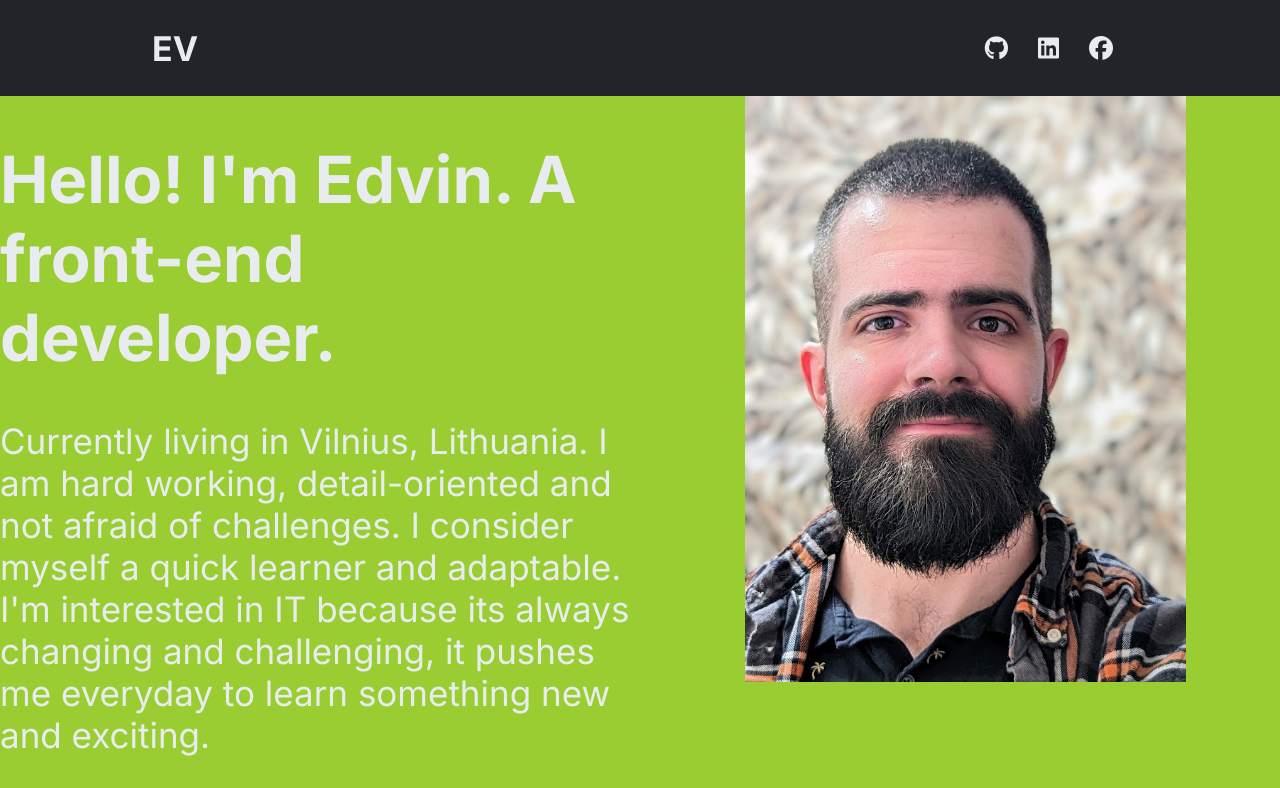
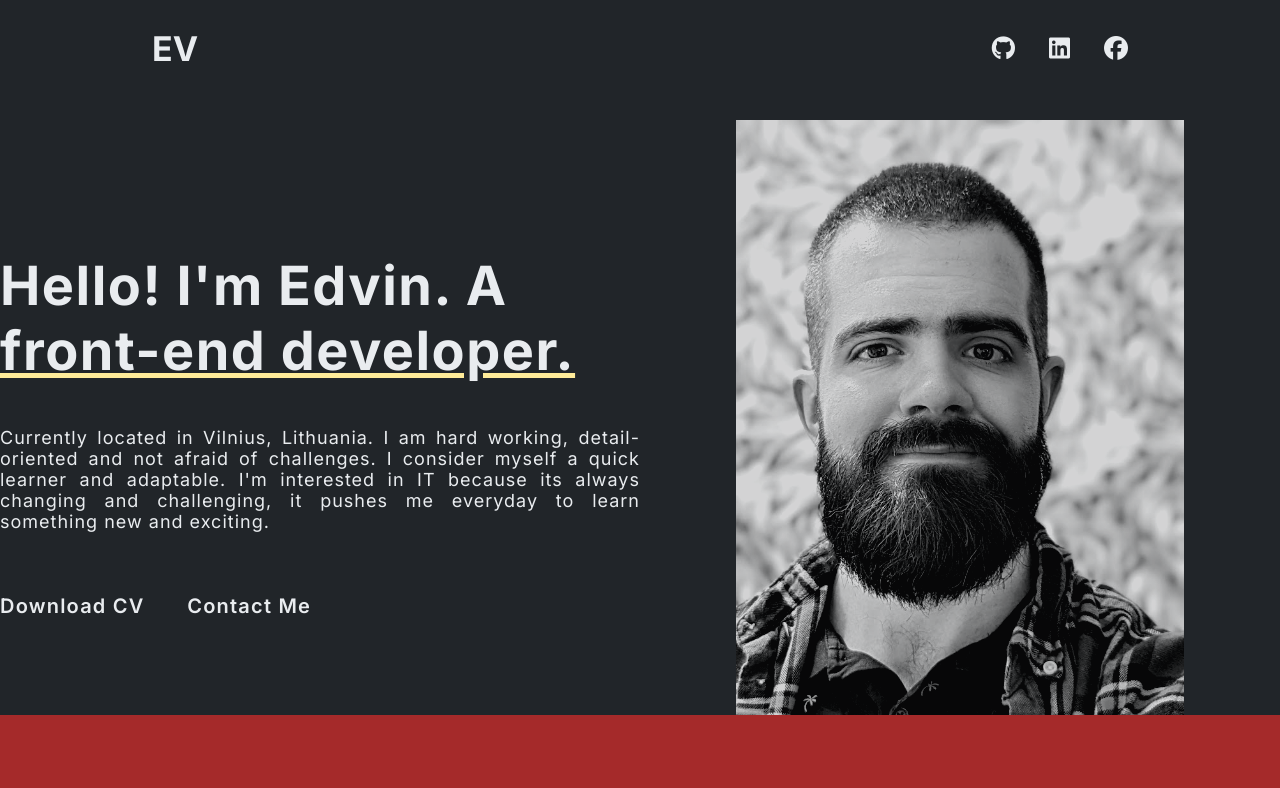
Before and after one commit to Dvin12/Portfolio, a website: page index.html in a window 1280 px wide. Shown: the top 788 px of the page. Drawn offline with Linux system fonts and the light colour scheme.

Commit message:
Header
Styled the header,

```diff
--- a/index.html
+++ b/index.html
@@ -32,16 +32,16 @@
 
     <header class="header">
       <div class="header__text-box">
-        <h1>Hello! I'm Edvin. A front-end developer.</h1>
+        <h1>Hello! I'm Edvin. A <span>front-end developer.</span></h1>
         <p>
-          Currently living in Vilnius, Lithuania. I am hard working,
+          Currently located in Vilnius, Lithuania. I am hard working,
           detail-oriented and not afraid of challenges. I consider myself a
           quick learner and adaptable. I'm interested in IT because its always
           changing and challenging, it pushes me everyday to learn something new
           and exciting.
         </p>
-        <a href="#" class="btn">Download CV</a>
-        <a href="#" class="btn">Contact Me</a>
+        <a href="#" class="btn header__text-box__btn">Download CV</a>
+        <a href="#" class="btn header__text-box__btn">Contact Me</a>
       </div>
       <img src="./img/MAIN-1.jpg" alt="" class="header__img-box" />
     </header>
--- a/sass/_header.scss
+++ b/sass/_header.scss
@@ -1,20 +1,44 @@
 .header {
   max-width: 160rem;
   margin: 0 auto;
-  background-color: yellowgreen;
+  margin-top: 2.4rem;
   display: grid;
   grid-template-columns: repeat(2, 1fr);
-  gap: 2rem;
 
-  &__text-box h1 {
-    font-size: 6.5rem;
+  &__text-box {
+    margin: auto 0;
+    h1 {
+      font-size: 5.4rem;
+      letter-spacing: 1.5px;
+    }
+    span {
+      text-decoration: underline;
+      text-decoration-color: #ffec99;
+    }
+
+    p {
+      margin-top: 4.4rem;
+      font-size: 1.8rem;
+      font-weight: 400;
+      text-align: justify;
+      letter-spacing: 1px;
+    }
+
+    &__btn {
+      display: inline-block;
+      margin-top: 4.4rem;
+      padding-right: 4rem;
+      font-size: 2rem;
+      font-weight: 600;
+      letter-spacing: 1.2px;
+      text-decoration: none;
+      color: #e9ecef;
+    }
   }
 
-  &__text-box p {
-    font-size: 3.5rem;
-  }
   &__img-box {
     width: 70%;
+    filter: grayscale(1) contrast(1.35) opacity(0.8);
     margin: 0 auto;
   }
 }
--- a/sass/_navigation.scss
+++ b/sass/_navigation.scss
@@ -13,11 +13,11 @@
   &__items {
     list-style: none;
     display: flex;
+    gap: 3.4rem;
     justify-content: space-around;
   }
 
   &__item {
-    padding: 1.5rem;
     font-size: 2.4rem;
     cursor: pointer;
     text-decoration: none;
```
Also changed, not shown: css/style.css, 1 other file.
